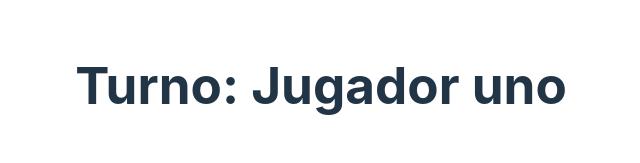
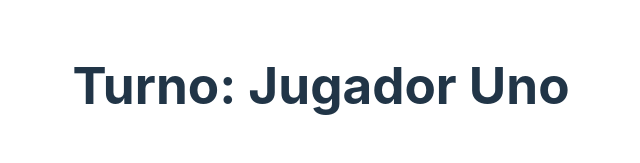
Before and after one commit to training-mid-react/05-memory-cards, a React (Vite) app: page / in a window 1280 px wide. Shown: the part 139-302 px from the top of the page, without its empty margins (319-959 px from the left). Built offline with nearby package versions, Linux system fonts and the light colour scheme.

Commit message:
Refactor using custom hooks

```diff
--- a/src/App.tsx
+++ b/src/App.tsx
@@ -1,121 +1,31 @@
-import { FaJava } from 'react-icons/fa6'
-import './App.css'
-import { IoLogoJavascript } from 'react-icons/io'
-import { TbBrandCSharp } from 'react-icons/tb'
-import { Card } from './components/Card'
-import { useEffect, useRef, useState } from 'react'
+import React from 'react';
+import { useMemoryGame } from './hooks/useMemoryGame';
+import { Card } from './components/Card';
+import { Turns } from './types';
+import './App.css';
 
-enum Turns {
-  one = 'uno',
-  two = 'dos'
-}
-
-function App() {
-  const [currentTurn, setCurrentTurn] = useState<Turns>(Turns.one);
-  const [scores, setScores] = useState({
-    [Turns.one]: 0,
-    [Turns.two]: 0
-  })
-
-  const countRef = useRef(1)
-  const timeRef = useRef(0)
-
-  const [cards, setCards] = useState([
-    {
-      id: 1,
-      icon: <FaJava size={50} />,
-      flipped: false,
-      assert: false
-    },
-    {
-      id: 2,
-      icon: <IoLogoJavascript size={50} />,
-      flipped: false,
-      assert: false
-    },
-    {
-      id: 3,
-      icon: <IoLogoJavascript size={50} />,
-      flipped: false,
-      assert: false
-    },
-    {
-      id: 4,
-      icon: <TbBrandCSharp size={50} />,
-      flipped: false,
-      assert: false
-    },
-    {
-      id: 5,
-      icon: <FaJava size={50} />,
-      flipped: false,
-      assert: false
-    },
-    {
-      id: 6,
-      icon: <TbBrandCSharp size={50} />,
-      flipped: false,
-      assert: false
-    }
-  ])
-
-  const chooseCard = (cardId: number) => {
-
-    const newCards = cards.map(card => {
-      if (card.id === cardId) {
-        return { ...card, flipped: !card.flipped }
-      }
-
-      return card
-    })
-
-    setCards(newCards)
-
-    if (countRef.current % 2 === 0) {
-      const flippedCards = newCards.filter(card => card.flipped && !card.assert)
-      console.log(flippedCards)
-
-      if (flippedCards[0].icon.type.name === flippedCards[1].icon.type.name) {
-        setCards(newCards.map(card => {
-          if (card.id === flippedCards[0].id || card.id === flippedCards[1].id) {
-            return { ...card, assert: true }
-          }
-
-          return card
-        }))
-        setScores(prevScores => ({ ...prevScores, [currentTurn]: prevScores[currentTurn] + 1 }))
-      } else {
-        timeRef.current = setTimeout(() => setCurrentTurn(prev => prev === Turns.one ? Turns.two : Turns.one), 1500)
-      }
-    }
-
-    countRef.current += 1
-  }
-
-  useEffect(() => {
-    setCards(cards.map(card => {
-      if (!card.assert) {
-        return {...card, flipped: false}
-      }
-
-      return card
-    }))
-
-    return () => clearInterval(timeRef.current)
-  }, [currentTurn])
+const App: React.FC = () => {
+  const { currentTurn, scores, cards, chooseCard } = useMemoryGame();
 
   return (
     <>
-      <div className='app__header'>
-        <h2>Jugador uno: {scores[Turns.one]}</h2>
-        <h2>Jugador dos: {scores[Turns.two]}</h2>
+      <div className="app__header">
+        <h2>Jugador uno: {scores[Turns.One]}</h2>
+        <h2>Jugador dos: {scores[Turns.Two]}</h2>
       </div>
-      <h1>Turno: Jugador {currentTurn}</h1>
-      <section className='cards'>
-        {cards.map(card => <Card key={card.id} icon={card.icon} isFlipped={card.flipped} onClick={() => chooseCard(card.id)} />)}
+      <h1>Turno: Jugador {currentTurn === Turns.One ? 'Uno' : 'Dos'}</h1>
+      <section className="cards">
+        {cards.map(card => (
+          <Card
+            key={card.id}
+            icon={<card.icon size={50} />}
+            isFlipped={card.flipped || card.matched}
+            onClick={() => chooseCard(card.id)}
+          />
+        ))}
       </section>
     </>
-  )
-}
+  );
+};
 
-export default App
+export default App;
--- a/src/components/Card/index.tsx
+++ b/src/components/Card/index.tsx
@@ -1,15 +1,15 @@
-import { FC, MouseEventHandler, ReactElement, useState } from "react"
-import { FaQuestion } from "react-icons/fa6"
-import './style.scss'
+import { FC, MouseEventHandler } from "react";
+import { FaQuestion } from "react-icons/fa6";
+import './style.scss';
 
-interface Props {
-  icon: ReactElement,
-  onClick: MouseEventHandler<HTMLElement>,
-  isFlipped: boolean
+interface CardProps {
+  icon: JSX.Element;
+  onClick: MouseEventHandler<HTMLElement>;
+  isFlipped: boolean;
 }
 
-export const Card: FC<Props> = ({ icon, onClick, isFlipped }) => {
-  const innerClass = isFlipped ? 'card__inner card__inner--flipped' : 'card__inner'
+export const Card: FC<CardProps> = ({ icon, onClick, isFlipped }) => {
+  const innerClass = isFlipped ? 'card__inner card__inner--flipped' : 'card__inner';
 
   return (
     <article className="card" onClick={onClick}>
@@ -22,5 +22,5 @@ export const Card: FC<Props> = ({ icon, onClick, isFlipped }) => {
         </div>
       </div>
     </article>
-  )
-}
+  );
+};
--- /dev/null
+++ b/src/hooks/useMemoryGame.ts
@@ -0,0 +1,56 @@
+import { useState, useRef, useEffect } from 'react';
+import { Turns, CardType, Score } from '../types';
+import { initializeCards, flipCard, checkMatch } from '../utils';
+
+export const useMemoryGame = () => {
+  const [currentTurn, setCurrentTurn] = useState<Turns>(Turns.One);
+  const [scores, setScores] = useState<Score>({ [Turns.One]: 0, [Turns.Two]: 0 });
+  const [cards, setCards] = useState<CardType[]>(initializeCards());
+  const selectedCards = useRef<number[]>([]);
+  const timeoutRef = useRef<any | null>(null);
+
+  const handleMatch = () => {
+    setScores(prevScores => ({
+      ...prevScores,
+      [currentTurn]: prevScores[currentTurn] + 1,
+    }));
+
+    setCards(prevCards =>
+      prevCards.map(card =>
+        selectedCards.current.includes(card.id) ? { ...card, matched: true } : card
+      )
+    );
+
+    selectedCards.current = [];
+  };
+
+  const resetFlippedCards = (newCards: CardType[]) => {
+    timeoutRef.current = setTimeout(() => {
+      setCards(newCards.map(card =>
+        selectedCards.current.includes(card.id) ? { ...card, flipped: false } : card
+      ));
+      setCurrentTurn(prevTurn => (prevTurn === Turns.One ? Turns.Two : Turns.One));
+      selectedCards.current = [];
+    }, 1000);
+  };
+
+  const chooseCard = (cardId: number) => {
+    if (selectedCards.current.length === 2) return;
+
+    const updatedCards = flipCard(cards, cardId);
+    setCards(updatedCards);
+    selectedCards.current.push(cardId);
+
+    if (selectedCards.current.length === 2) {
+      checkMatch(updatedCards, selectedCards.current) ? handleMatch() : resetFlippedCards(updatedCards);
+    }
+  };
+
+  useEffect(() => {
+    return () => {
+      if (timeoutRef.current) clearTimeout(timeoutRef.current);
+    };
+  }, []);
+
+  return { currentTurn, scores, cards, chooseCard };
+};
--- /dev/null
+++ b/src/types/index.ts
@@ -0,0 +1,15 @@
+import { IconType } from 'react-icons';
+
+export enum Turns {
+  One = 'one',
+  Two = 'two'
+}
+
+export interface CardType {
+  id: number;
+  icon: IconType;
+  flipped: boolean;
+  matched: boolean;
+}
+
+export type Score = Record<Turns, number>;
--- /dev/null
+++ b/src/utils.ts
@@ -0,0 +1,22 @@
+import { CardType } from './types';
+import { FaJava } from 'react-icons/fa';
+import { IoLogoJavascript } from 'react-icons/io';
+import { TbBrandCSharp } from 'react-icons/tb';
+
+export const initializeCards = (): CardType[] => [
+  { id: 1, icon: FaJava, flipped: false, matched: false },
+  { id: 2, icon: IoLogoJavascript, flipped: false, matched: false },
+  { id: 3, icon: IoLogoJavascript, flipped: false, matched: false },
+  { id: 4, icon: TbBrandCSharp, flipped: false, matched: false },
+  { id: 5, icon: FaJava, flipped: false, matched: false },
+  { id: 6, icon: TbBrandCSharp, flipped: false, matched: false }
+];
+
+export const flipCard = (cards: CardType[], cardId: number): CardType[] =>
+  cards.map(card => (card.id === cardId ? { ...card, flipped: !card.flipped } : card));
+
+export const checkMatch = (cards: CardType[], selectedCardIds: number[]): boolean => {
+  if (selectedCardIds.length < 2) return false;
+  const [firstCard, secondCard] = selectedCardIds.map(id => cards.find(card => card.id === id)!);
+  return firstCard.icon === secondCard.icon;
+};
```
